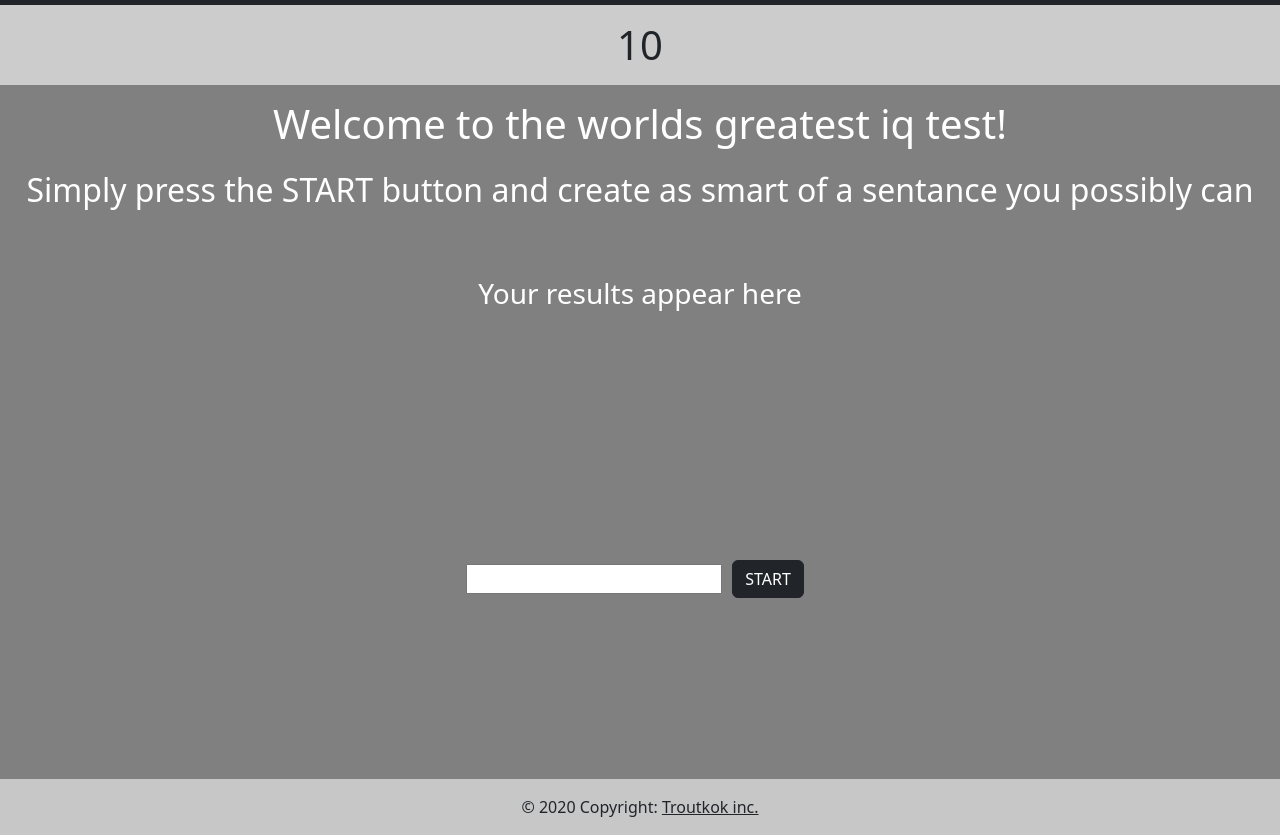
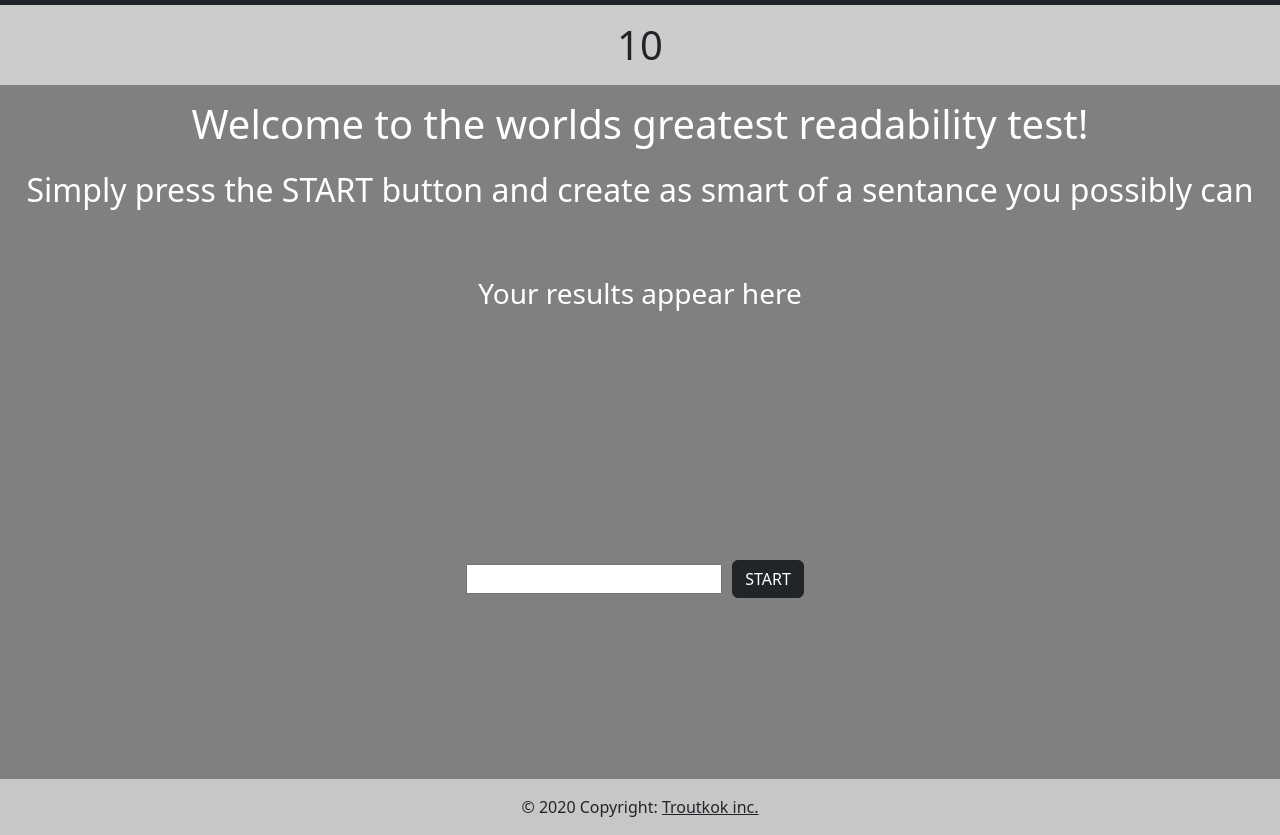
Before and after one commit to Lenix31/vvdgproject, a plain HTML site: page index.html in a window 1280 px wide. Shown: the part 61-896 px from the top of the page. Drawn offline with nearby package versions, Linux system fonts and the light colour scheme.

Commit message:
Update index.html

```diff
--- a/index.html
+++ b/index.html
@@ -20,7 +20,7 @@
       </nav>
       <div id="time" class="timer">10</div>
 
-      <h1 class="center2">Welcome to the worlds greatest iq test!</h1>
+      <h1 class="center2">Welcome to the worlds greatest readability test!</h1>
       <h2 class="center2">Simply press the START button and create as smart of a sentance you possibly can</h2>
 
       <h3 id="results" style="padding: 60px;" class="center2">Your results appear here</h3>
```
